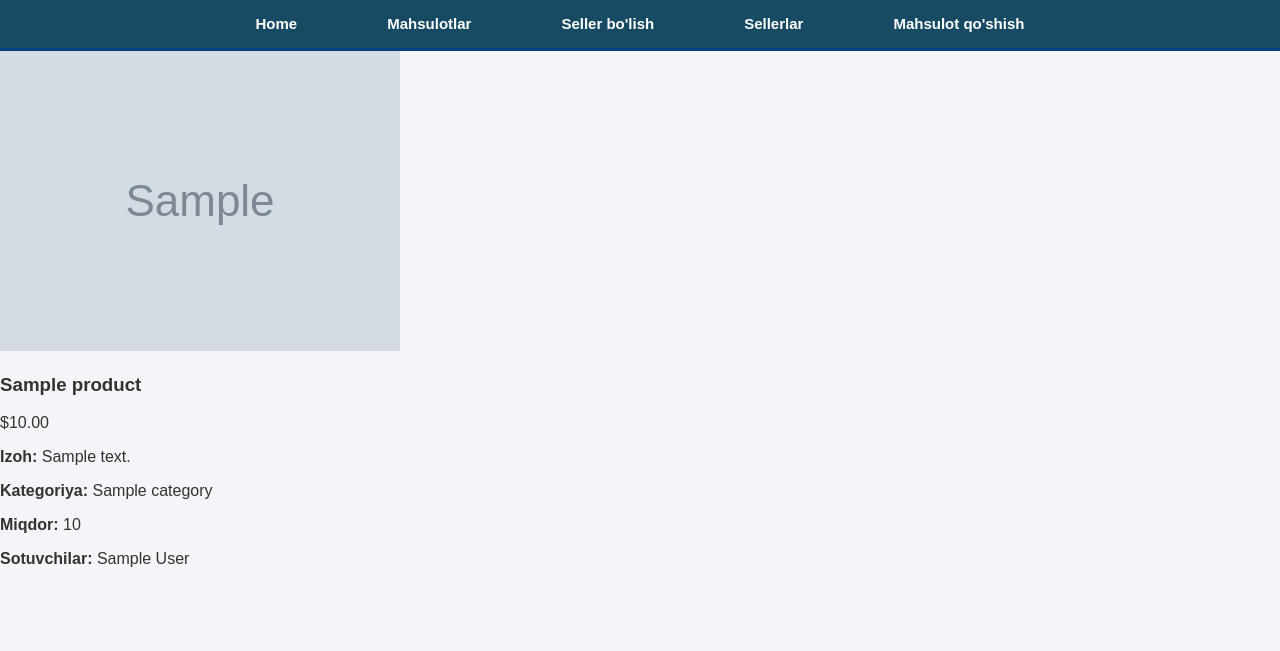
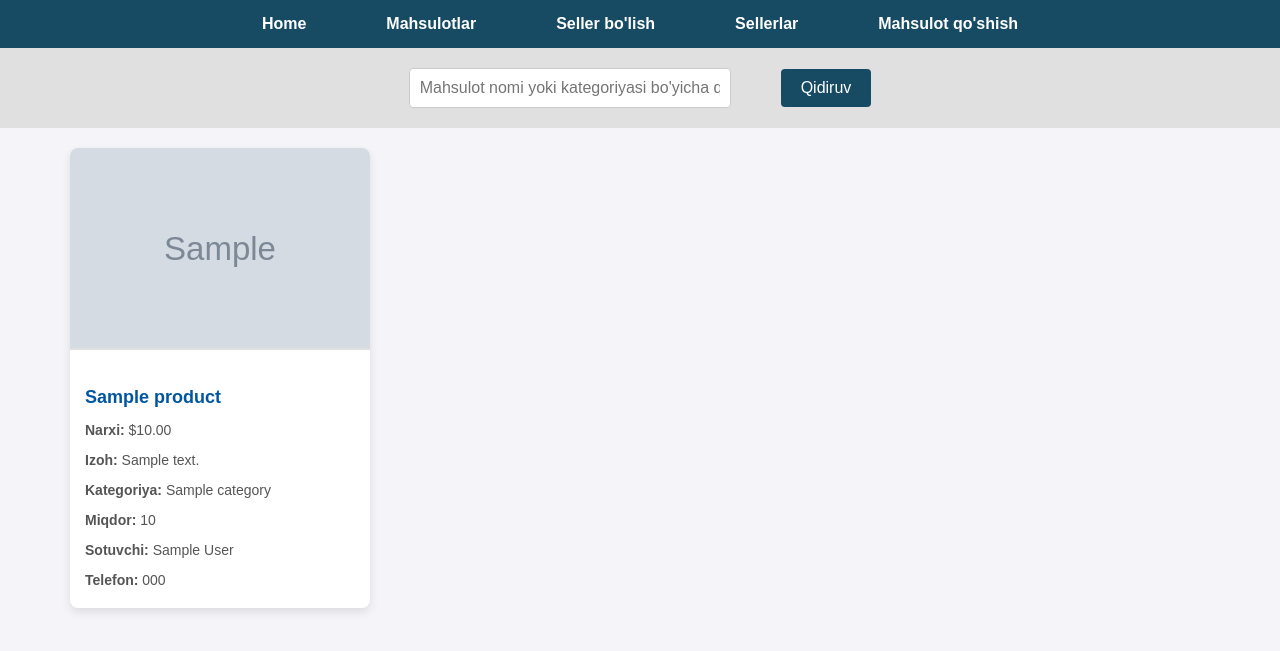
Before and after one commit to MuhammadjonArabov/ShopLaptop, a Django app: template shop/templates/products/product_list.html in a window 1280 px wide. Shown: the top 651 px of the page. Run offline with Django 5.2, Linux system fonts and the light colour scheme; the template is opened without the code that fills it: values that come from a table or form of the project are taken from there, others are empty; tables that the repository leaves empty hold one stand-in row (values such as "Sample post"); grey boxes marked "Sample" are stand-in pictures.

Commit message:
create seller

```diff
--- a/shop/models.py
+++ b/shop/models.py
@@ -59,6 +59,7 @@ class User(AbstractUser):
 
 class Seller(BaseModel):
     user = models.OneToOneField(User, on_delete=models.CASCADE, related_name='seller')
+    images = models.ImageField(upload_to='seller_images/', blank=True, null=True)
 
     def __str__(self):
         return self.user.full_name
@@ -85,7 +86,7 @@ class Product(BaseModel):
     price = models.DecimalField(max_digits=10, decimal_places=2)
     comment = models.TextField(blank=True)
     quantity = models.IntegerField()
-    sellers = models.ManyToManyField(Seller, related_name='products')
+    seller = models.ForeignKey(Seller, related_name='products', on_delete=models.CASCADE)
     category = models.ForeignKey(Category, related_name='category', on_delete=models.CASCADE)
     status = models.BooleanField(default=False)
     images = models.ImageField(upload_to='product_images/', blank=True, null=True)
--- /dev/null
+++ b/shop/static/css/product_list.css
@@ -0,0 +1,142 @@
+/* General styling */
+body {
+    font-family: 'Arial', sans-serif;
+    margin: 0;
+    padding: 0;
+    background-color: #f4f4f9;
+    color: #333;
+}
+
+/* Navbar styling */
+.navbar {
+    background-color: #174b63;
+    padding: 15px 0;
+    display: flex;
+    justify-content: center;
+}
+
+.nav-menu {
+    list-style: none;
+    display: flex;
+    gap: 40px;
+    margin: 0;
+    padding: 0;
+}
+
+.nav-menu a {
+    color: white;
+    text-decoration: none;
+    font-size: 16px;
+    font-weight: bold;
+    padding: 8px 20px;
+    transition: color 0.3s, background-color 0.3s;
+}
+
+.nav-menu a:hover {
+    color: #FFD700;
+    background-color: rgba(255, 255, 255, 0.2);
+    border-radius: 4px;
+}
+
+.search-bar {
+    display: flex;
+    justify-content: center;
+    align-items: center;
+    padding: 20px;
+    background-color: #e0e0e0;
+    gap: 50px;
+}
+
+.search-bar input {
+    padding: 10px;
+    width: 300px;
+    font-size: 16px;
+    border: 1px solid #ccc;
+    border-radius: 4px;
+}
+
+.search-bar button {
+    padding: 10px 20px;
+    font-size: 16px;
+    background-color: #174b63;
+    color: white;
+    border: none;
+    border-radius: 4px;
+    cursor: pointer;
+    transition: background-color 0.3s;
+}
+
+.search-bar button:hover {
+    background-color: #0056a0;
+}
+
+/* Product container */
+.product-container {
+    display: grid;
+    grid-template-columns: repeat(auto-fill, minmax(300px, 1fr));
+    gap: 20px;
+    padding: 20px;
+    justify-items: center;
+}
+
+.product-card {
+    background-color: white;
+    border-radius: 8px;
+    box-shadow: 0 4px 10px rgba(0, 0, 0, 0.1);
+    overflow: hidden;
+    transition: transform 0.3s ease-in-out, box-shadow 0.3s ease-in-out;
+    width: 100%;
+    max-width: 300px;
+    cursor: pointer;
+}
+
+.product-card:hover {
+    transform: translateY(-10px);
+    box-shadow: 0 8px 15px rgba(0, 0, 0, 0.15);
+}
+
+
+.product-image {
+    width: 100%;
+    height: 200px;
+    object-fit: cover;
+    border-bottom: 2px solid #e0e0e0;
+}
+
+.product-info {
+    padding: 15px;
+    text-align: left;
+}
+
+.product-info h3 {
+    font-size: 18px;
+    color: #0056A0;
+    margin-bottom: 10px;
+}
+
+.product-info p {
+    font-size: 14px;
+    color: #555;
+    margin-bottom: 5px;
+}
+
+
+@media (max-width: 768px) {
+    .nav-menu {
+        flex-direction: column;
+        gap: 20px;
+        align-items: center;
+    }
+
+    .search-bar input {
+        width: 200px;
+    }
+
+    .product-container {
+        grid-template-columns: 1fr;
+    }
+
+    .product-card {
+        width: 90%;
+    }
+}
--- a/shop/templates/products/index.html
+++ b/shop/templates/products/index.html
@@ -9,7 +9,7 @@
     <nav class="navbar">
         <ul class="nav-menu">
             <li><a href="{% url 'index' %}">Home</a></li>
-            <li><a href="#">Mahsulotlar</a></li>
+            <li><a href="{% url 'product_list' %}">Mahsulotlar</a></li>
             <li><a href="{% url 'seller_register' %}">Seller bo'lish</a></li>
             <li><a href="#">Sellerlar</a></li>
             <li><a href="{% url 'add_product' %}">Mahsulot qo'shish</a></li>
--- a/shop/templates/products/product_list.html
+++ b/shop/templates/products/product_list.html
@@ -2,42 +2,61 @@
 <html lang="en">
 <head>
     {% load static %}
-    <link rel="stylesheet" href="{% static 'css/product.css' %}">
+    <meta charset="UTF-8">
+    <meta name="viewport" content="width=device-width, initial-scale=1.0">
+    <link rel="stylesheet" href="{% static 'css/product_list.css' %}">
     <title>Mahsulotlar</title>
 </head>
 <body>
+    <!-- Navbar -->
     <nav class="navbar">
         <ul class="nav-menu">
             <li><a href="{% url 'index' %}">Home</a></li>
-            <li><a href="{% url 'index' %}">Mahsulotlar</a></li>
+            <li><a href="{% url 'product_list' %}">Mahsulotlar</a></li>
             <li><a href="{% url 'seller_register' %}">Seller bo'lish</a></li>
             <li><a href="#">Sellerlar</a></li>
             <li><a href="{% url 'add_product' %}">Mahsulot qo'shish</a></li>
         </ul>
     </nav>
 
-    <div class="product-container">
+    <div class="search-bar">
+        <input type="text" id="search-input" placeholder="Mahsulot nomi yoki kategoriyasi bo'yicha qidiring">
+        <button onclick="searchProducts()">Qidiruv</button>
+    </div>
+
+    <div class="product-container" id="product-container">
         {% for product in products %}
             {% if product.status %}
                 <div class="product-card">
                     <img src="{{ product.images.url }}" alt="{{ product.name }}" class="product-image">
                     <div class="product-info">
                         <h3>{{ product.name }}</h3>
-                        <p>${{ product.price }}</p>
-                    </div>
-                    <div class="product-details">
+                        <p><strong>Narxi:</strong> ${{ product.price }}</p>
                         <p><strong>Izoh:</strong> {{ product.comment }}</p>
                         <p><strong>Kategoriya:</strong> {{ product.category.name }}</p>
                         <p><strong>Miqdor:</strong> {{ product.quantity }}</p>
-                        <p><strong>Sotuvchilar:</strong>
-                            {% for seller in product.sellers.all %}
-                                {{ seller.user.full_name }}{% if not forloop.last %}, {% endif %}
-                            {% endfor %}
-                        </p>
+                        <p><strong>Sotuvchi:</strong> {{ product.seller.user.full_name }}</p>
+                        <p><strong>Telefon:</strong> {{ product.seller.user.phone }}</p>
                     </div>
                 </div>
             {% endif %}
         {% endfor %}
     </div>
+
+    <script>
+        function searchProducts() {
+            const input = document.getElementById('search-input').value.toLowerCase();
+            const products = document.querySelectorAll('.product-card');
+            products.forEach(product => {
+                const name = product.querySelector('h3').textContent.toLowerCase();
+                const category = product.querySelector('p:nth-child(4)').textContent.toLowerCase();
+                if (name.includes(input) || category.includes(input)) {
+                    product.style.display = 'block';
+                } else {
+                    product.style.display = 'none';
+                }
+            });
+        }
+    </script>
 </body>
 </html>
--- a/shop/urls.py
+++ b/shop/urls.py
@@ -6,5 +6,6 @@ urlpatterns = [
     path('register/', views.register, name='register'),
     path('login/', views.login_view, name='login'),
     path('seller-register/', views.seller_register, name='seller_register'),
-    path('add-product/', views.add_product, name='add_product')
+    path('add-product/', views.add_product, name='add_product'),
+    path('product-list/', views.product_list, name='product_list'),
 ]
```
Also changed, not shown: shop/admin.py (+7 -37 lines), shop/static/css/seller_register.css (added, +94 -0 lines), shop/templates/products/add_product.html (+1 -14 lines), shop/templates/products/seller_register.html (+13 -2 lines), shop/views.py (+29 -11 lines), media/product_images/Screenshot_from_2024-12-02_12-24-37.png (added), media/product_images/Screenshot_from_2024-12-11_19-25-56.png (added), media/product_images/Screenshot_from_2024-12-12_12-16-00.png (added), media/product_images/images_2.jpeg (added), media/product_images/images_3.jpeg (added), shop/migrations/0001_initial.py, shop/migrations/0002_remove_product_sellers_product_sellers.py (deleted), shop/migrations/0002_seller_images.py (added).
